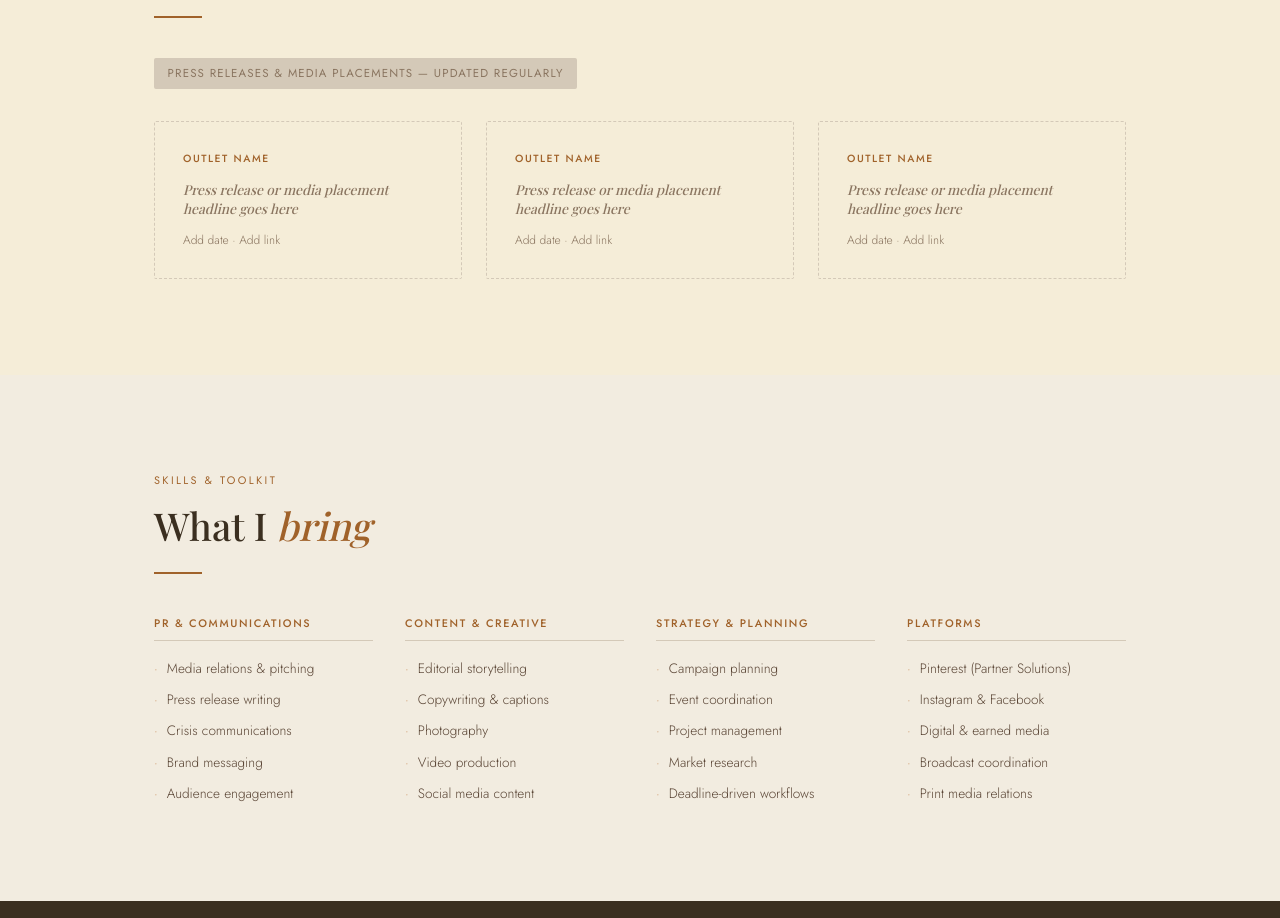
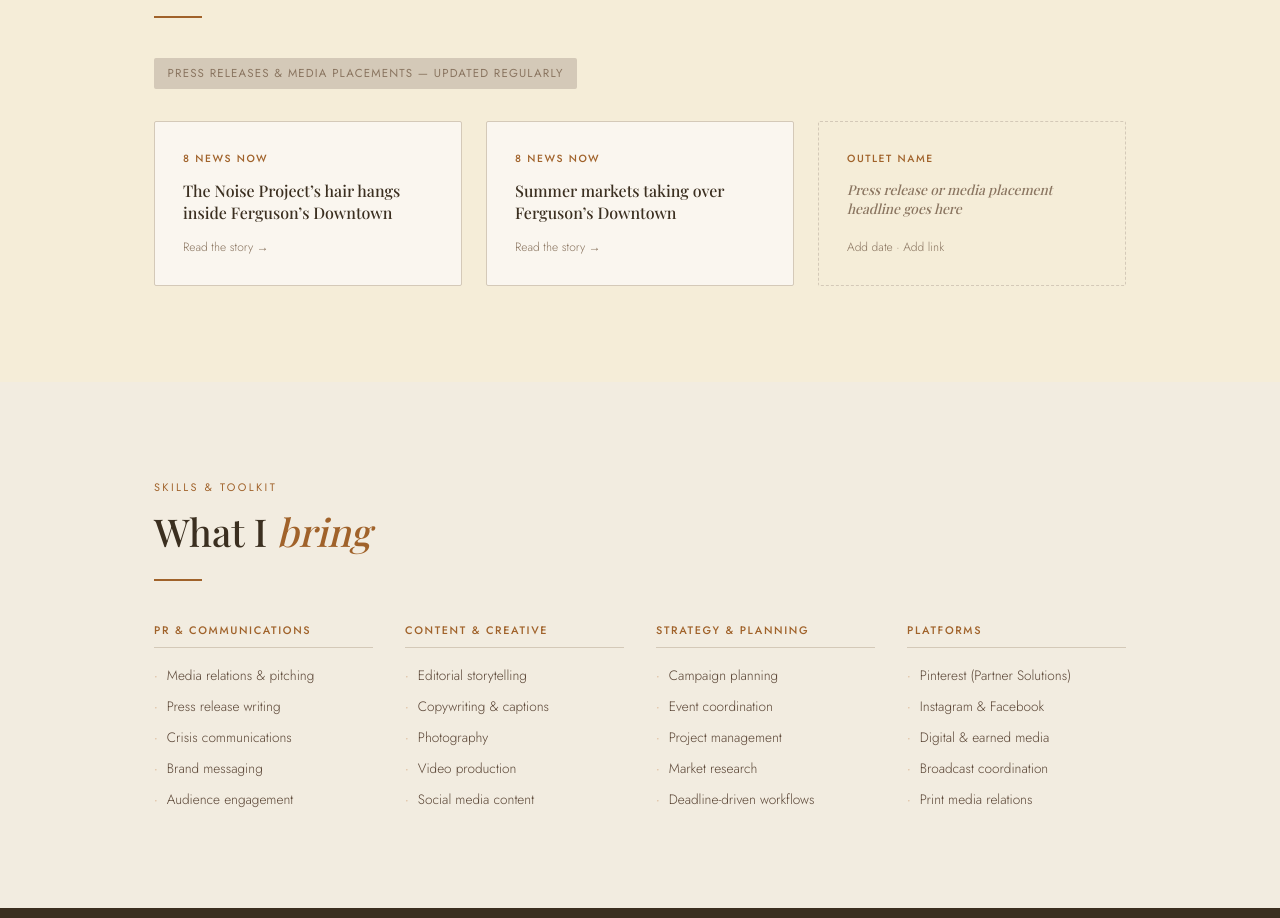
Before and after one commit to whittakermediagroup-collab/SavannahBrianne, a plain HTML site: page index.html in a window 1280 px wide. Shown: the part 5060-5978 px from the top of the page. Drawn offline with nearby package versions, Linux system fonts and the light colour scheme; a web font is replaced by a local one.

Commit message:
Add two 8 News Now placements to Coverage section
Co-Authored-By: Claude Sonnet 5.5 <noreply@anthropic.com>
Claude-Session: https://claude.ai/code/session_01W6afmQMZgQUd6HXLr224co

```diff
--- a/index.html
+++ b/index.html
@@ -615,6 +615,9 @@
     margin-top: auto;
   }
 
+  .press-link { text-decoration: none; color: inherit; }
+  .press-link:hover .press-date { color: var(--clay); }
+
   .press-placeholder {
     border: 1px dashed var(--stone);
     background: transparent;
@@ -1043,16 +1046,16 @@
 
     <div class="press-grid">
       <!-- PLACEHOLDER CARDS — Replace with real press when available -->
-      <div class="press-card press-placeholder fade-up">
-        <p class="press-outlet">Outlet Name</p>
-        <p class="press-headline">Press release or media placement headline goes here</p>
-        <p class="press-date">Add date · Add link</p>
-      </div>
-      <div class="press-card press-placeholder fade-up">
-        <p class="press-outlet">Outlet Name</p>
-        <p class="press-headline">Press release or media placement headline goes here</p>
-        <p class="press-date">Add date · Add link</p>
-      </div>
+      <a class="press-card press-link fade-up" href="https://www.8newsnow.com/news/las-vegas-now/the-noise-projects-hair-hangs-inside-fergusons-downtown/" target="_blank" rel="noopener">
+        <p class="press-outlet">8 News Now</p>
+        <p class="press-headline">The Noise Project&rsquo;s hair hangs inside Ferguson&rsquo;s Downtown</p>
+        <p class="press-date">Read the story &rarr;</p>
+      </a>
+      <a class="press-card press-link fade-up" href="https://www.8newsnow.com/news/las-vegas-now/summer-markets-taking-over-fergusons-downtown/" target="_blank" rel="noopener">
+        <p class="press-outlet">8 News Now</p>
+        <p class="press-headline">Summer markets taking over Ferguson&rsquo;s Downtown</p>
+        <p class="press-date">Read the story &rarr;</p>
+      </a>
       <div class="press-card press-placeholder fade-up">
         <p class="press-outlet">Outlet Name</p>
         <p class="press-headline">Press release or media placement headline goes here</p>
```
